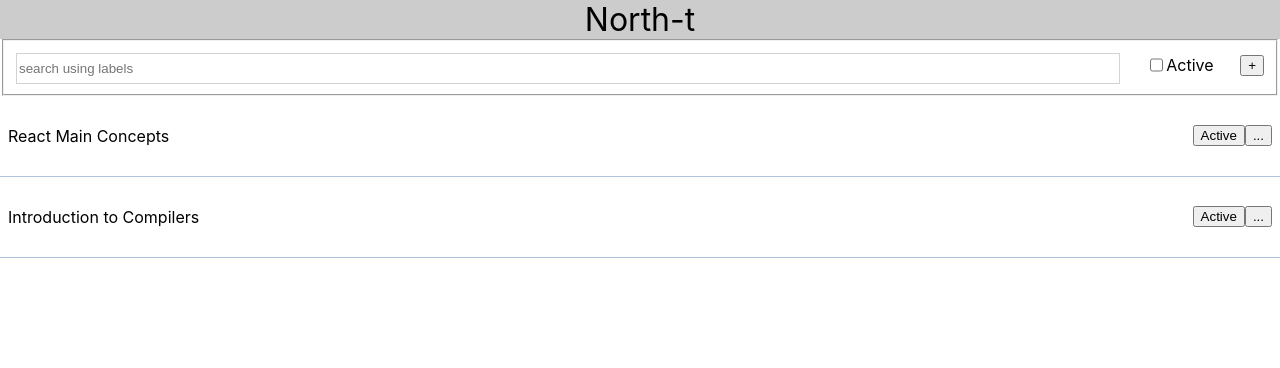
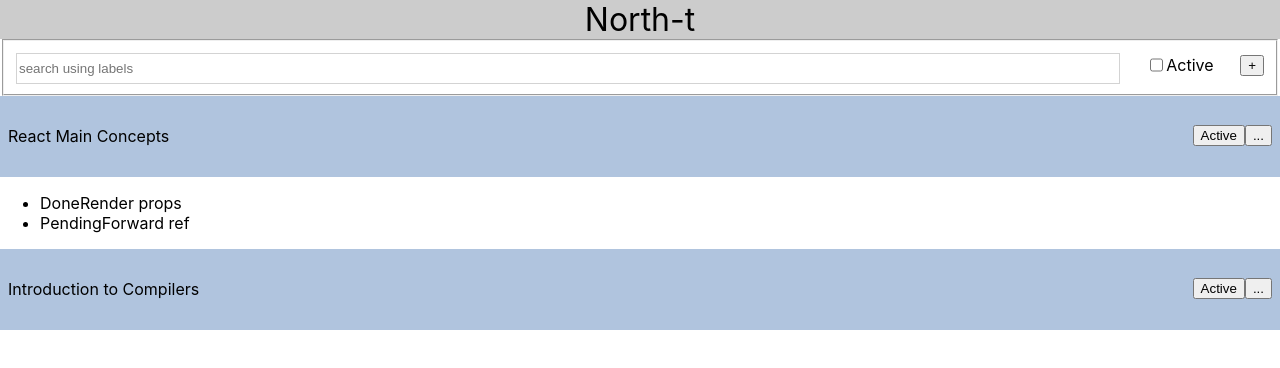
Before and after one commit to adolfoweloy/north-track, a React (Create React App) app: page / in a window 1280 px wide. Shown: the top 368 px of the page. Built offline with nearby package versions, Linux system fonts and the light colour scheme.

Commit message:
adds the accordion

```diff
--- a/src/goal-list/goal-item/index.js
+++ b/src/goal-list/goal-item/index.js
@@ -1,14 +1,57 @@
 import React from 'react';
 import './style.css';
 
+class Task extends React.Component {
+  render() {
+    const { done, summary } = this.props;
+    return (
+      <li>
+        <label>{done ? 'Done' : 'Pending'}</label>
+        <label>{summary}</label>
+      </li>
+    );
+  }
+}
+
+class Tasks extends React.Component {
+  render() {
+    const { items } = this.props;
+    return (
+      <ul>
+        {items.map((task) => (
+          <Task key={task.id} summary={task.summary} done={task.done} />
+        ))}
+      </ul>
+    );
+  }
+}
+
 export class GoalItem extends React.Component {
+  state = {
+    goalState: 'closed',
+  };
+
+  toggle = (event) => {
+    event.preventDefault();
+    this.setState((currentState) => {
+      return {
+        goalState: currentState.goalState === 'closed' ? 'opened' : 'closed',
+      };
+    });
+  };
+
   render() {
-    const { title, active, completedTasks, totalTasks } = this.props;
+    const { title, active, items } = this.props;
     return (
-      <article className="goal-item">
-        <label>{title}</label>
-        <button>{active ? 'Active' : 'Inactive'}</button>
-        <button>...</button>
+      <article className="goal-item" onClick={this.toggle}>
+        <p>
+          <label>{title}</label>
+          <button>{active ? 'Active' : 'Inactive'}</button>
+          <button>...</button>
+        </p>
+        <p className={this.state.goalState}>
+          {items.length > 0 && <Tasks items={items} />}
+        </p>
       </article>
     );
   }
--- a/src/goal-list/goal-item/style.css
+++ b/src/goal-list/goal-item/style.css
@@ -1,11 +1,29 @@
 article.goal-item {
+    display: flex;
+    flex-direction: column;
+}
+
+article > p {
+    margin: 0;
+}
+
+article > p:first-child {
     display: flex;
     align-items: center;
     min-height: 4em;
     padding: 0.5em;
     border-bottom: 1px solid lightsteelblue;
+    background-color: lightsteelblue;
 }
 
-article > label {
+article > p > label {
     flex: 1;
 }
+
+article > p.opened {
+    display: none;
+}
+
+article > p.closed {
+    display: block;
+}
--- a/src/goal-list/index.js
+++ b/src/goal-list/index.js
@@ -9,15 +9,24 @@
         id: 1,
         title: 'React Main Concepts',
         active: true,
-        completedTasks: 1,
-        totalTasks: 10,
+        items: [
+          {
+            id: 1,
+            summary: 'Render props',
+            done: true,
+          },
+          {
+            id: 2,
+            summary: 'Forward ref',
+            done: false,
+          },
+        ],
       },
       {
         id: 2,
         title: 'Introduction to Compilers',
         active: true,
-        completedTasks: 5,
-        totalTasks: 10,
+        items: [],
       },
     ],
   };
@@ -30,8 +39,7 @@
             key={item.id}
             title={item.title}
             active={item.active}
-            completedTasks={item.completedTasks}
-            totalTasks={item.totalTasks}
+            items={item.items}
           />
         ))}
       </section>
```
